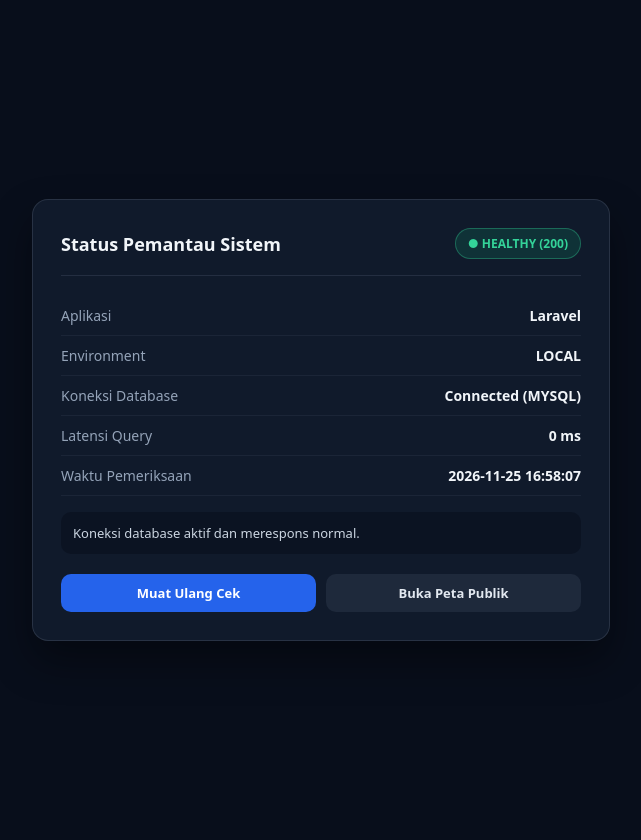
After one commit to ahmadridha025tk-art/praktikum_Laravel_sig_sekolah_rahmatridha, a Laravel app: page /health in a window 1280 px wide. The commit adds this page. Shown: the whole page, without its empty margins (319-960 px from the left). Run offline with Laravel 12, Linux system fonts and the light colour scheme.

Commit message:
LatihanMandiri07_Buathalamanpemantauhealth_sig_sekolah_rahmatridha

```diff
--- /dev/null
+++ b/app/Http/Controllers/HealthController.php
@@ -0,0 +1,51 @@
+<?php
+
+namespace App\Http\Controllers;
+
+use Illuminate\Http\Request;
+use Illuminate\Support\Facades\DB;
+
+class HealthController extends Controller
+{
+    public function __invoke(Request $request)
+    {
+        $mulai = microtime(true);
+
+        try {
+            DB::connection()->getPdo();
+            DB::select('SELECT 1');
+
+            $sehat = true;
+            $kodeStatus = 200;
+            $pesan = 'Koneksi database aktif dan merespons normal.';
+        } catch (\Throwable $e) {
+            $sehat = false;
+            $kodeStatus = 503;
+            $pesan = 'Koneksi database gagal: ' . $e->getMessage();
+        }
+
+        $latensiMs = round((microtime(true) - $mulai) * 1000, 2);
+
+        $data = [
+            'status' => $sehat ? 'OK' : 'ERROR',
+            'sehat' => $sehat,
+            'aplikasi' => config('app.name'),
+            'environment' => config('app.env'),
+            'database' => [
+                'status' => $sehat ? 'Connected' : 'Disconnected',
+                'driver' => config('database.default'),
+                'latensi_ms' => $latensiMs,
+                'pesan' => $pesan,
+            ],
+            'waktu' => now()->toDateTimeString(),
+        ];
+
+        // Jika diakses via API / curl / GitHub Actions dengan header Accept: application/json
+        if ($request->wantsJson()) {
+            return response()->json($data, $kodeStatus);
+        }
+
+        // Jika diakses lewat browser, tampilkan halaman pemantau sederhana
+        return response()->view('health', $data, $kodeStatus);
+    }
+}
--- /dev/null
+++ b/resources/views/health.blade.php
@@ -0,0 +1,136 @@
+<!DOCTYPE html>
+<html lang="id">
+<head>
+    <meta charset="utf-8">
+    <meta name="viewport" content="width=device-width, initial-scale=1">
+    <title>Health Check - {{ $aplikasi }}</title>
+    <style>
+        body {
+            margin: 0;
+            min-height: 100vh;
+            display: flex;
+            align-items: center;
+            justify-content: center;
+            background: #080e1b;
+            color: #f1f5f9;
+            font-family: system-ui, -apple-system, sans-serif;
+            padding: 20px;
+        }
+        .card {
+            width: 100%;
+            max-width: 520px;
+            background: #101a2b;
+            border: 1px solid rgba(148, 163, 184, 0.18);
+            border-radius: 16px;
+            padding: 28px;
+            box-shadow: 0 20px 40px rgba(0, 0, 0, 0.4);
+        }
+        .header {
+            display: flex;
+            align-items: center;
+            justify-content: space-between;
+            margin-bottom: 20px;
+            padding-bottom: 16px;
+            border-bottom: 1px solid rgba(148, 163, 184, 0.15);
+        }
+        .title {
+            font-size: 18px;
+            font-weight: 700;
+            margin: 0;
+        }
+        .badge {
+            padding: 6px 12px;
+            border-radius: 999px;
+            font-size: 12px;
+            font-weight: 700;
+        }
+        .badge-ok {
+            background: rgba(16, 185, 129, 0.15);
+            color: #34d399;
+            border: 1px solid rgba(52, 211, 153, 0.35);
+        }
+        .badge-err {
+            background: rgba(239, 68, 68, 0.15);
+            color: #f87171;
+            border: 1px solid rgba(248, 113, 113, 0.35);
+        }
+        .row {
+            display: flex;
+            justify-content: space-between;
+            padding: 10px 0;
+            border-bottom: 1px solid rgba(148, 163, 184, 0.08);
+            font-size: 14px;
+        }
+        .label { color: #94a3b8; }
+        .value { font-weight: 600; text-align: right; }
+        .msg {
+            margin-top: 16px;
+            padding: 12px;
+            border-radius: 10px;
+            background: #0b1322;
+            font-size: 13px;
+            color: #cbd5e1;
+        }
+        .actions {
+            margin-top: 20px;
+            display: flex;
+            gap: 10px;
+        }
+        .btn {
+            flex: 1;
+            text-align: center;
+            padding: 10px 14px;
+            border-radius: 10px;
+            text-decoration: none;
+            font-size: 13px;
+            font-weight: 600;
+        }
+        .btn-primary {
+            background: #2563eb;
+            color: #ffffff;
+        }
+        .btn-secondary {
+            background: #1e293b;
+            color: #e2e8f0;
+        }
+    </style>
+</head>
+<body>
+    <div class="card">
+        <div class="header">
+            <h1 class="title">Status Pemantau Sistem</h1>
+            <span class="badge {{ $sehat ? 'badge-ok' : 'badge-err' }}">
+                {{ $sehat ? '● HEALTHY (200)' : '● UNHEALTHY (503)' }}
+            </span>
+        </div>
+
+        <div class="row">
+            <span class="label">Aplikasi</span>
+            <span class="value">{{ $aplikasi }}</span>
+        </div>
+        <div class="row">
+            <span class="label">Environment</span>
+            <span class="value">{{ strtoupper($environment) }}</span>
+        </div>
+        <div class="row">
+            <span class="label">Koneksi Database</span>
+            <span class="value">{{ $database['status'] }} ({{ strtoupper($database['driver']) }})</span>
+        </div>
+        <div class="row">
+            <span class="label">Latensi Query</span>
+            <span class="value">{{ $database['latensi_ms'] }} ms</span>
+        </div>
+        <div class="row">
+            <span class="label">Waktu Pemeriksaan</span>
+            <span class="value">{{ $waktu }}</span>
+        </div>
+
+        <div class="msg">{{ $database['pesan'] }}</div>
+
+        <div class="actions">
+            <a href="{{ url('/health') }}" class="btn btn-primary">Muat Ulang Cek</a>
+            <a href="{{ url('/') }}" class="btn btn-secondary">Buka Peta Publik</a>
+        </div>
+    </div>
+</body>
+</html>
--- a/resources/views/layouts/app.blade.php
+++ b/resources/views/layouts/app.blade.php
@@ -404,6 +404,11 @@
                            class="sig-nav-link {{ request()->routeIs('admin.users.*') ? 'active' : '' }}">
                             Pengguna
                         </a>
+
+                        <a href="{{ route('health.check') }}"
+                           class="sig-nav-link {{ request()->routeIs('health.check') ? 'active' : '' }}">
+                            Health
+                        </a>
                     @endif
 
                     {{-- USER PROFILE + LOGOUT --}}
--- a/resources/views/layouts/public.blade.php
+++ b/resources/views/layouts/public.blade.php
@@ -576,6 +576,7 @@
                 'peta.wilayah' => 'Wilayah',
                 'peta.rute'    => 'Rute',
                 'peta.alamat'  => 'Cek Lokasi',
+                'health.check' => 'Health', // <-- BARIS 500 (BARU)
             ];
         @endphp
 
--- a/routes/web.php
+++ b/routes/web.php
@@ -9,6 +9,7 @@ use App\Http\Controllers\UserController;
 use App\Http\Controllers\PasswordController;
 use Illuminate\Support\Facades\Route;
 use App\Http\Controllers\PublicProfilSekolahController;
+use App\Http\Controllers\HealthController;
 
 // ==========================================
 // PUBLIK
@@ -35,6 +36,9 @@ Route::controller(PetaController::class)->group(function () {
     // Menu Cek Lokasi
     Route::get('/cek-alamat', 'alamat')->name('peta.alamat');
     });
+
+    //health controller
+    Route::get('/health', HealthController::class)->name('health.check');
 
 
 // ==========================================
```
Also changed, not shown: app/Http/Controllers/ProfilSekolahController.php (line endings or trailing spaces).
